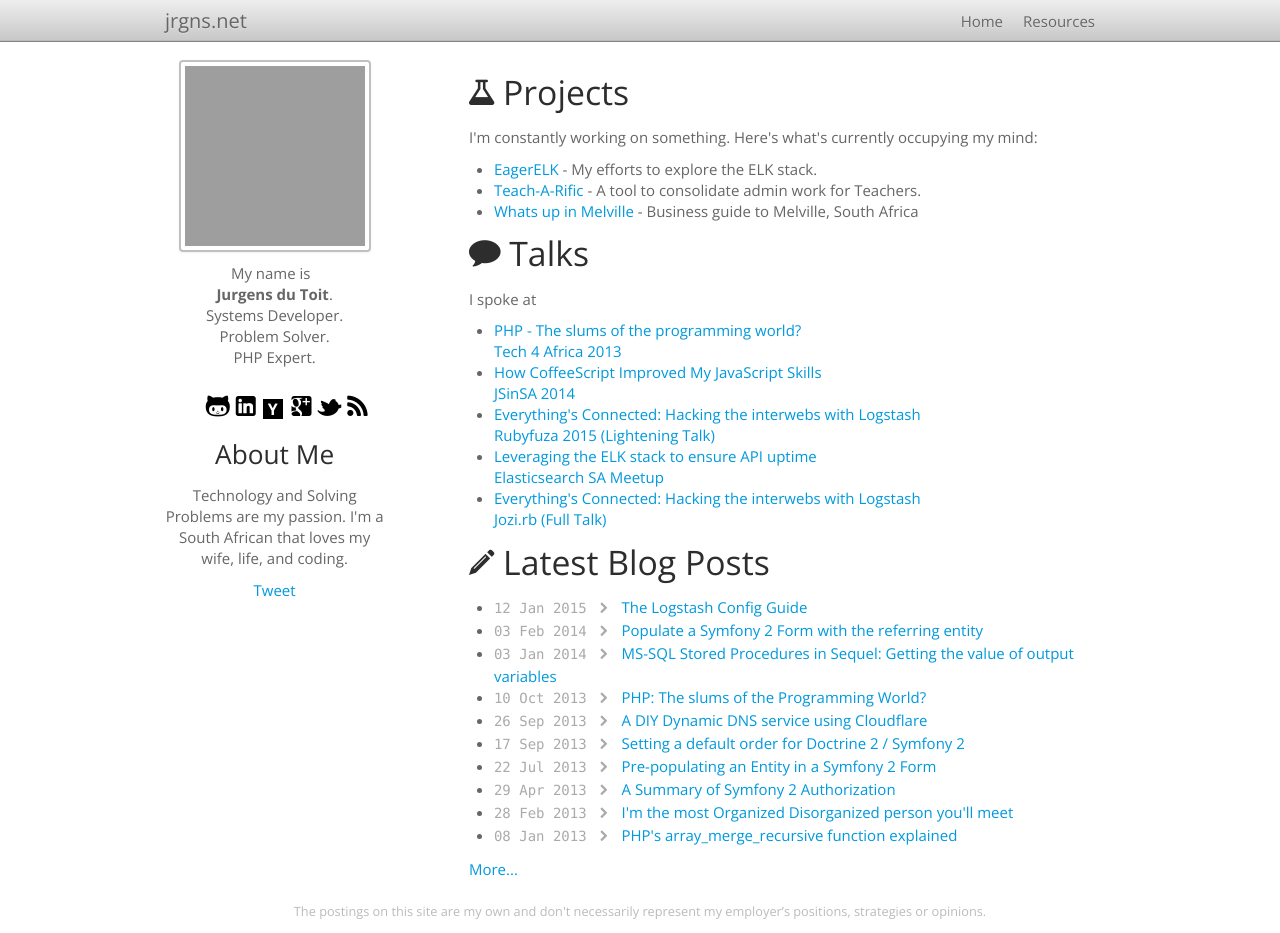
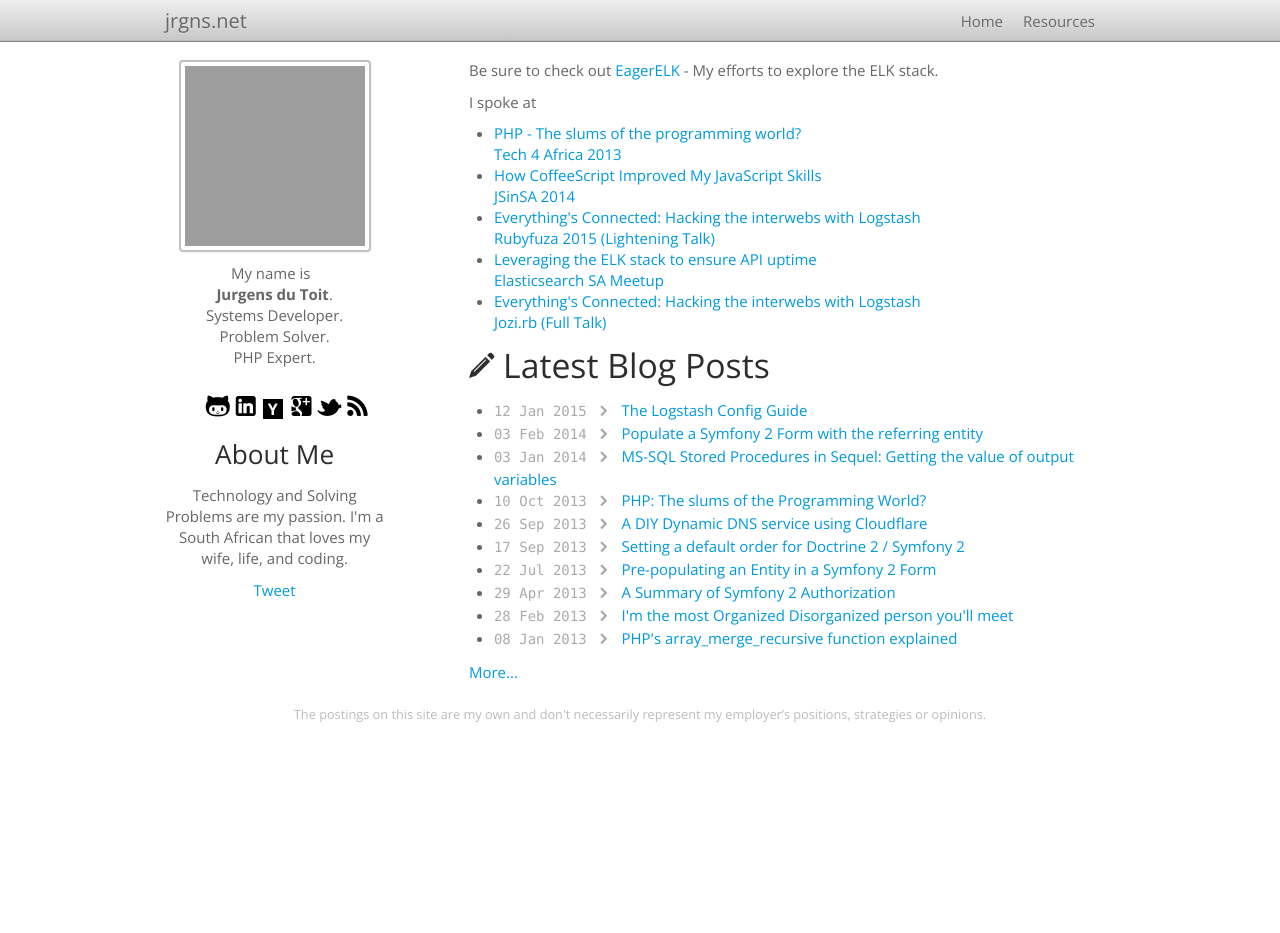
Before and after one commit to jrgns/jrgns.github.com, a Jekyll site: the page built from index.html, in a window 1280 px wide and 933 px high. Built offline with Jekyll 4.4.1, drawn with Linux system fonts in a browser that asks for light colours; comment, search, counter and statistics services are not loaded; grey boxes are pictures that could not be loaded.

Commit message:
Clean up the home page

```diff
--- a/index.html
+++ b/index.html
@@ -5,29 +5,9 @@ title: A blog about systems and the interwebs
 
 <div id="home" class="row-fluid">
   <div class="offset1 span11">
-    <h2><i class="icon-beaker"></i> Projects</h2>
-    <p>I'm constantly working on something. Here's what's currently occupying my mind:</p>
-    <ul>
-      <li>
-        <a href='http://blog.eagerelk.com'>EagerELK</a> - My efforts to explore the <span title="Elasticsearch, Logstash, Kibana">ELK</span> stack.
-      </li>
-      <li>
-        <a href='http://www.teach-a-rific.com'>Teach-A-Rific</a> - A tool to consolidate admin work for Teachers.
-      </li>
-      <!--<li>
-        <a href='http://concertd.co.za'>ConcertD</a> - A digital assets management system for small businesses.
-      </li>
-      <li>
-        <a href='http://backend-php.net'>Backend-PHP</a> - A PHP Framework
-      </li>
-      <li>
-        <a href='http://trendspotter.co.za'>Trend Spotter</a> - A simple twitter aggregation site
-      </li>-->
-      <li>
-        <a href='http://whatsupinmelville.co.za'>Whats up in Melville</a> - Business guide to Melville, South Africa
-      </li>
-    </ul>
-    <h2><i class="icon-comment"></i> Talks</h2>
+    <p>
+      Be sure to check out <a href='http://blog.eagerelk.com'>EagerELK</a> - My efforts to explore the <span title="Elasticsearch, Logstash, Kibana">ELK</span> stack.
+    </p>
     <p>I spoke at</p>
     <ul>
       <li><a href="talks/phpslums/">PHP - The slums of the programming world?</a><br><a href="http://tech4africa.com/">Tech 4 Africa 2013</a></li>
```
